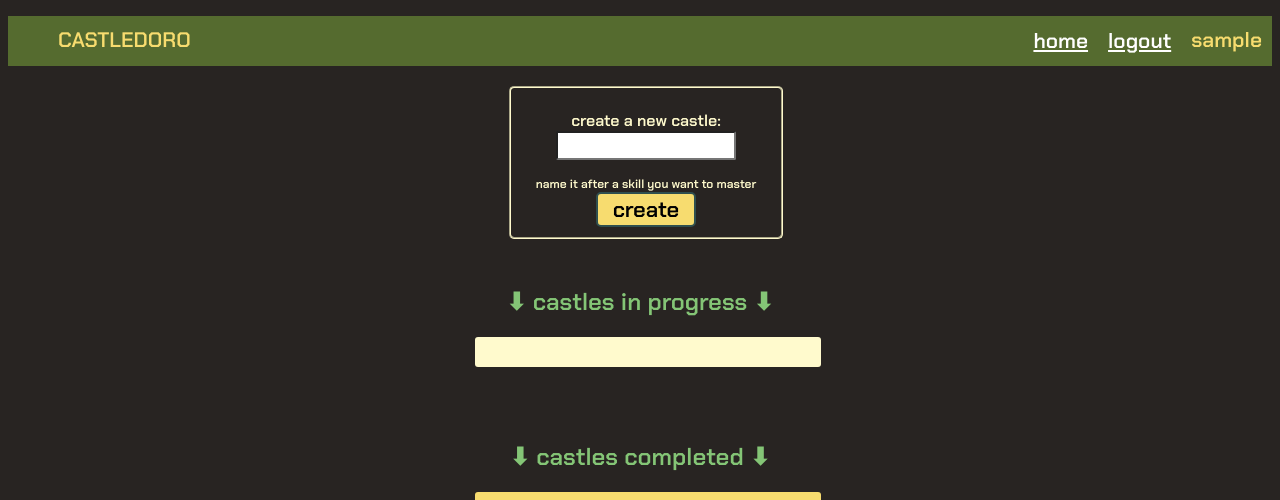
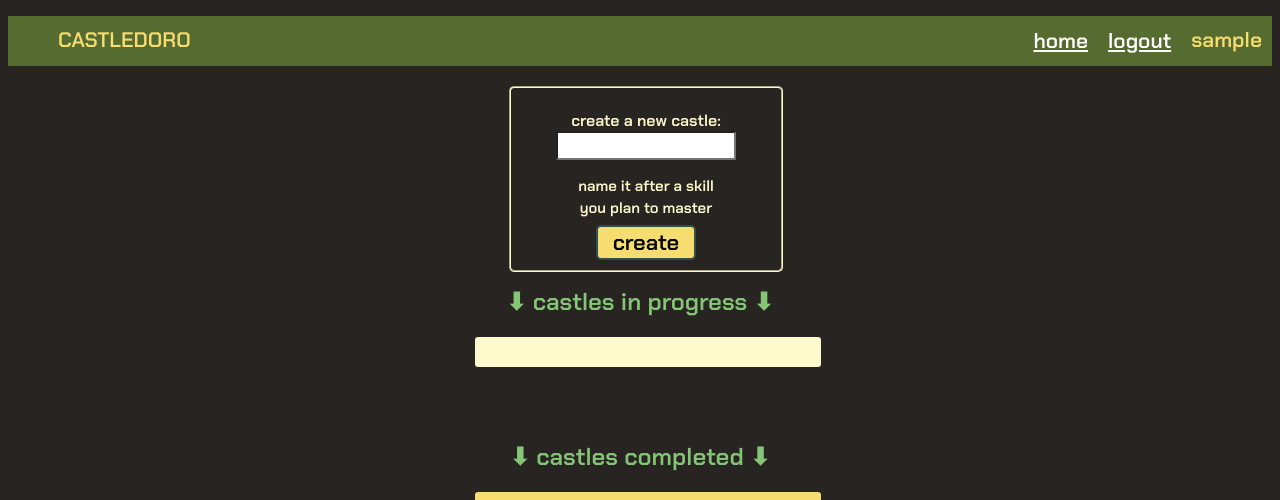
Before and after one commit to JBiondi/castledoro, a Django app: page /user_profile/ in a window 1280 px wide. Shown: the top 500 px of the page. Run offline with Django 3.2, Linux system fonts and the light colour scheme; the visitor is signed in with stand-in values (Sample User, id 1); data that the repository does not hold is empty.

Commit message:
Adjusting UX hints

```diff
--- a/frontend/static/css/styles.css
+++ b/frontend/static/css/styles.css
@@ -348,12 +348,14 @@ svg {
     font-family: 'Chakra Petch', sans-serif;
     font-size: 22px;
     text-align: center;
+    margin-top: 5px;
 }
 
 .hint {
     font-family: 'Chakra Petch', sans-serif;
-    font-size: 12px;
+    font-size: 15px;
     color: lemonchiffon;
+    margin-bottom: 2px;
 }
 
 .completed-blocks-value {
--- a/frontend/templates/frontend/index.html
+++ b/frontend/templates/frontend/index.html
@@ -29,6 +29,7 @@
     <div class="product-blurb">{{ product_blurb1 }}</div>
     <div class="homepage-photo-container"><img src="{% static '/img/homepage_photo.png' %}" alt="castle made of building blocks" class="homepage-photo"/></div>
     <div class="product-blurb">{{ product_blurb2 }}</div>
+    <div class="product-blurb">{{ product_blurb3 }}</div>
 {% endif %}
 
 {% if not user.is_authenticated %}
@@ -36,6 +37,7 @@
     <div class="product-blurb">{{ product_blurb1 }}</div>
     <div class="homepage-photo-container"><img src="{% static '/img/homepage_photo.png' %}" alt="castle made of building blocks" class="homepage-photo"/></div>
     <div class="product-blurb">{{ product_blurb2 }}</div>
+    <div class="product-blurb">{{ product_blurb3 }}</div>
     <br>
 {% endif %}
 
--- a/frontend/templates/frontend/user_profile.html
+++ b/frontend/templates/frontend/user_profile.html
@@ -30,7 +30,8 @@
             <fieldset>
             {% csrf_token %}
             {{ form.as_p }}
-                <div class="hint">name it after a skill you want to master</div>
+                <div class="hint">name it after a skill</div>
+                <div class="hint">you plan to master</div>
             <button type="submit" class="create-castle-button">create</button>
             </fieldset>
         </form>
--- a/frontend/views.py
+++ b/frontend/views.py
@@ -19,6 +19,6 @@ def index(request):
             return redirect('user_profile_namespace')
 
     context = {'registration_form': registration_form, 'product_blurb1': 'visualize your progress toward mastering a skill',
-               'product_blurb2': 'castledoro adds a brick to your castle every time you complete a pomodoro session'}
+               'product_blurb2': 'castledoro adds a brick to your castle', 'product_blurb3': 'every time you complete a pomodoro session'}
 
     return render(request, 'frontend/index.html', context)
```
